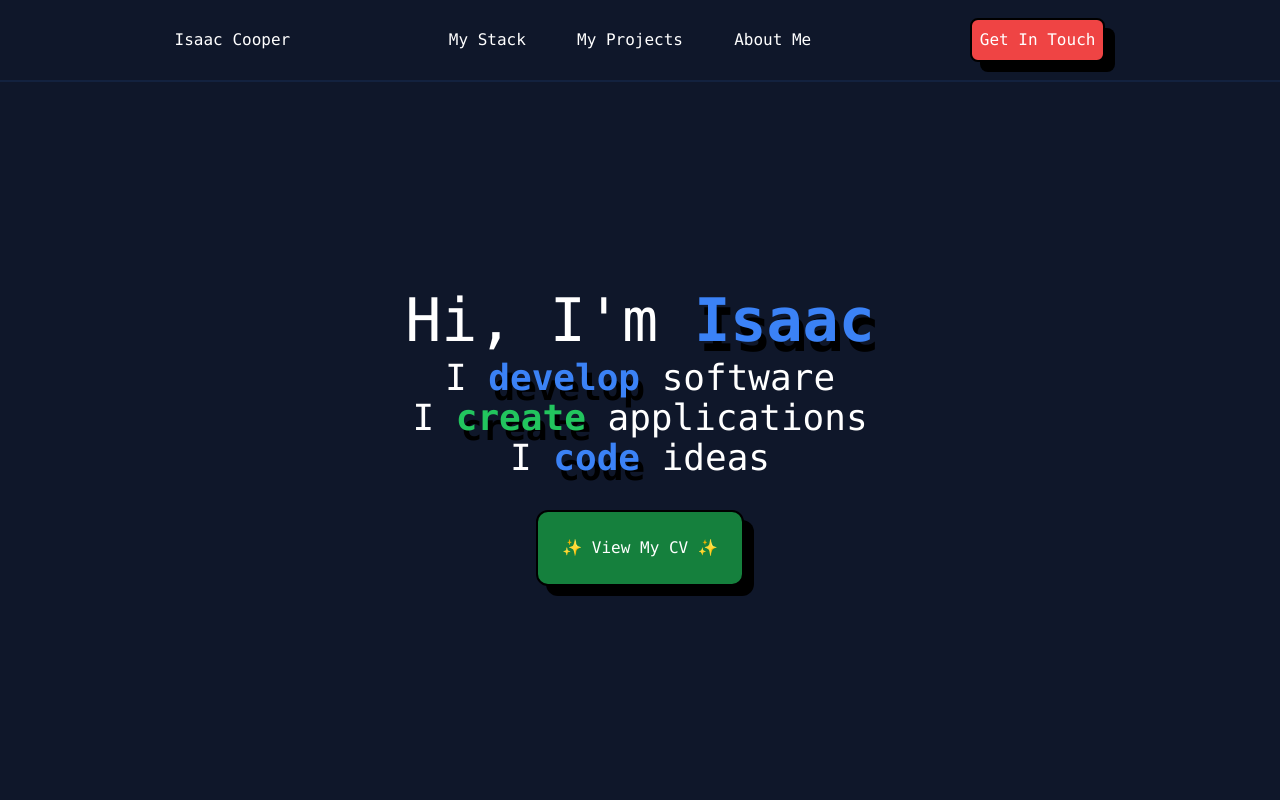
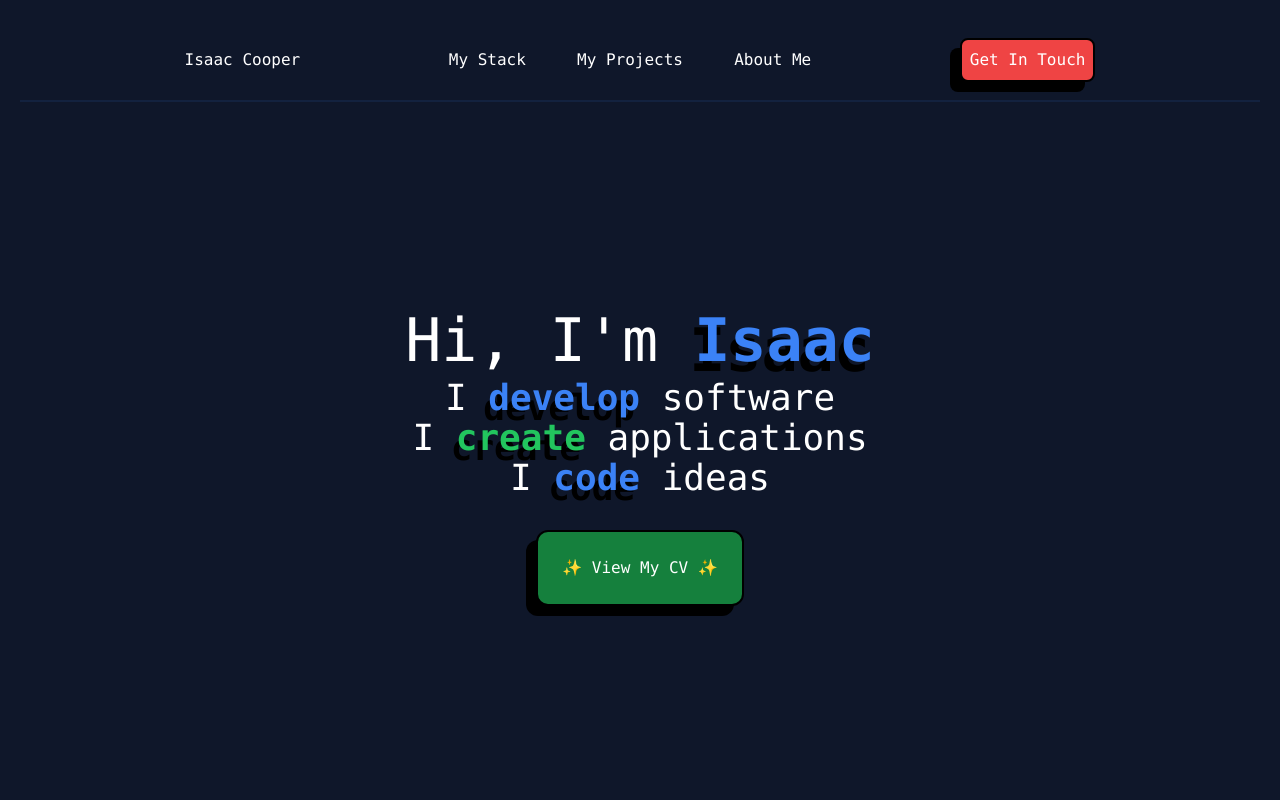
Before and after one commit to IsaacPCooper/portfolio, a Vue app: page / in a window 1280 px wide. Shown: the top 800 px of the page. Built offline with nearby package versions, Linux system fonts and the light colour scheme.

Commit message:
shadow flip + body padding

```diff
--- a/index.html
+++ b/index.html
@@ -1,12 +1,12 @@
 <!DOCTYPE html>
-<html class ="scroll-smooth" lang="en">
+<html class="scroll-smooth" lang="en">
   <head>
     <meta charset="UTF-8" />
     <link rel="icon" href="/favicon.ico" />
     <meta name="viewport" content="width=device-width, initial-scale=1.0" />
     <title>Isaac Cooper | Portfolio</title>
   </head>
-  <body class="bg-slate-900 font-mono">
+  <body class="bg-slate-900 font-mono p-5">
     <div id="app"></div>
     <script type="module" src="/src/main.js"></script>
   </body>
--- a/src/index.css
+++ b/src/index.css
@@ -7,10 +7,10 @@ scrollbar-width: thin;
 }
 
 .thick-shadow{
-    box-shadow: 10px 10px black;
+    box-shadow: -10px 10px black;
     border: 2px solid black
 }
 
 .text-shadow{
-    text-shadow: 5px 10px black;
+    text-shadow: -5px 10px black;
 }
```
